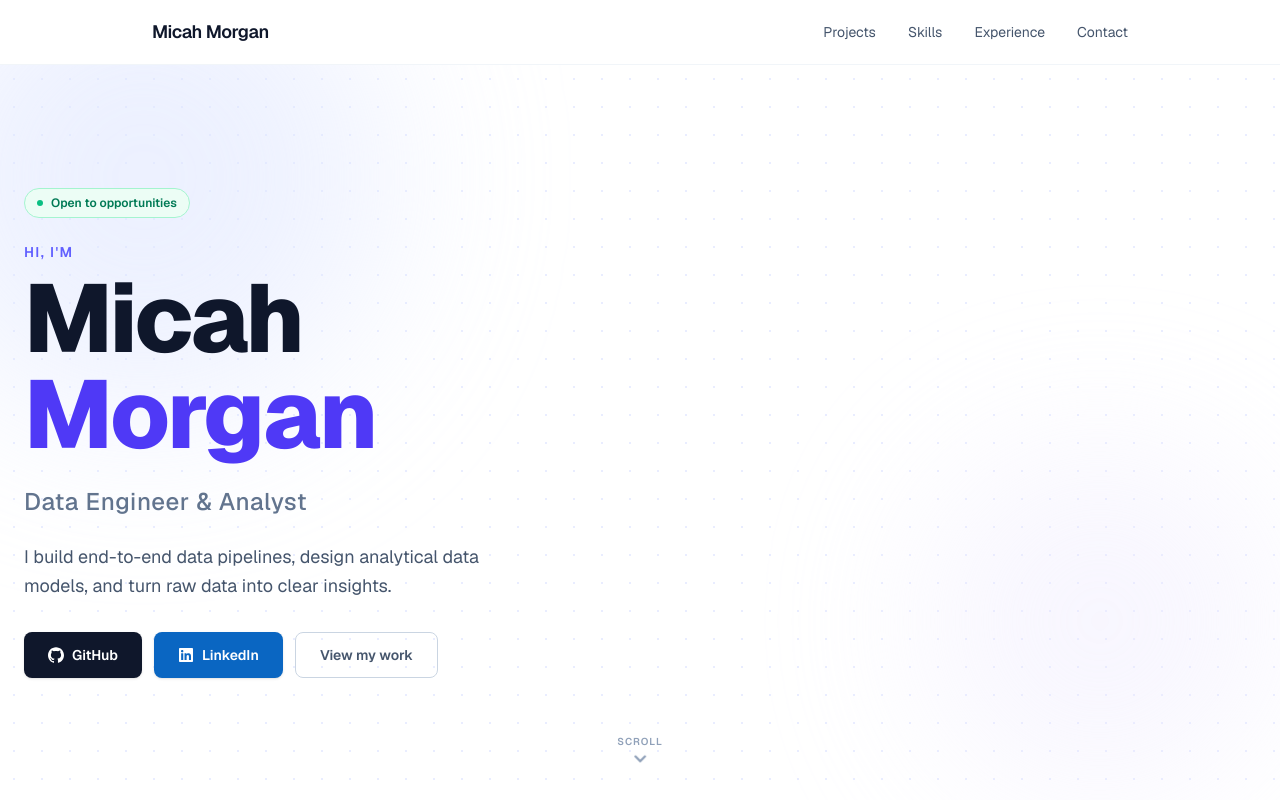
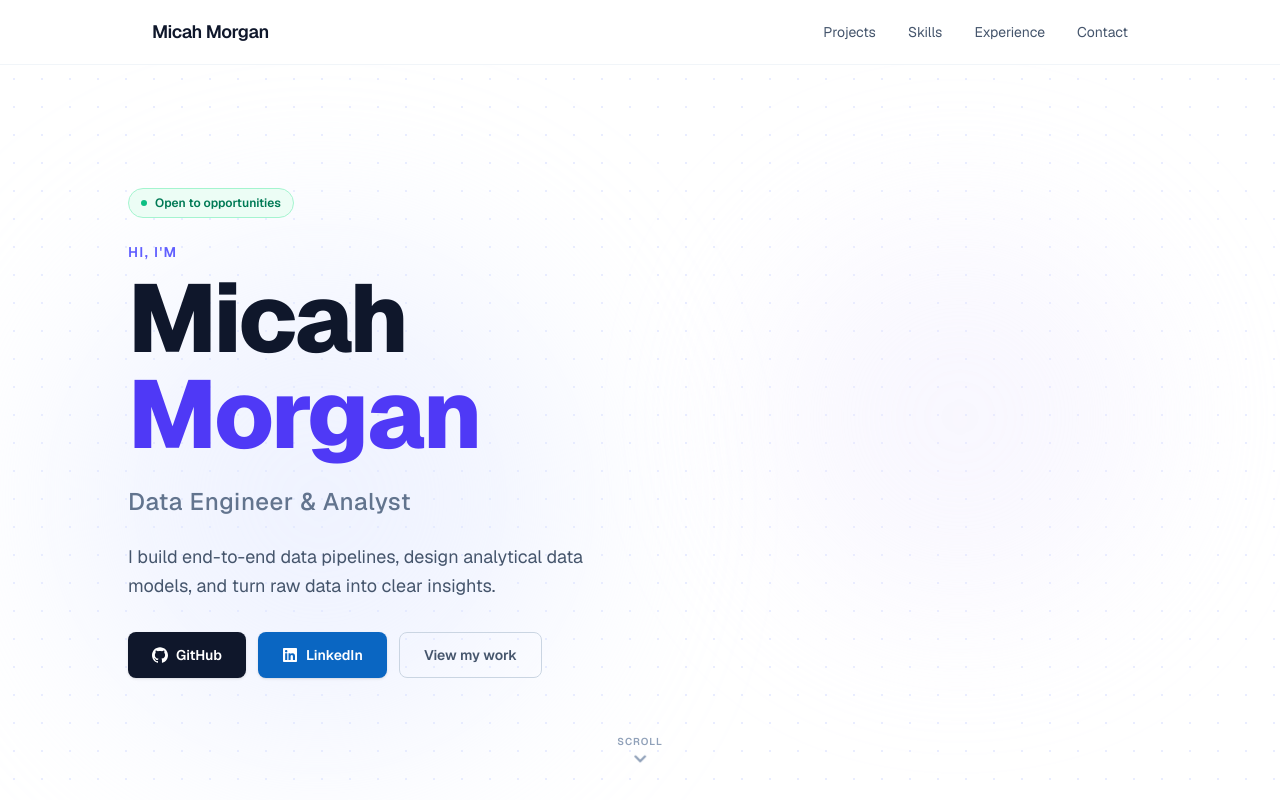
Before and after one commit to morganmicah200/Portfolio-Website, a Next.js app: page / in a window 1280 px wide. Shown: the top 800 px of the page. Built offline with nearby package versions, Linux system fonts and the light colour scheme.

Commit message:
Fix hero centering (missing mx-auto) and reposition gradient orbs

```diff
--- a/app/components/Hero.tsx
+++ b/app/components/Hero.tsx
@@ -16,10 +16,10 @@ export default function Hero() {
         }}
       />
       {/* Gradient orbs */}
-      <div className="absolute -top-32 -left-24 w-[480px] h-[480px] rounded-full bg-indigo-100 opacity-60 blur-[90px] pointer-events-none" />
-      <div className="absolute bottom-0 right-0 w-[360px] h-[360px] rounded-full bg-violet-100 opacity-40 blur-[80px] pointer-events-none" />
+      <div className="absolute top-1/4 left-1/4 w-[500px] h-[500px] rounded-full bg-indigo-100 opacity-50 blur-[100px] pointer-events-none -translate-x-1/2" />
+      <div className="absolute bottom-1/4 right-1/4 w-[400px] h-[400px] rounded-full bg-violet-100 opacity-35 blur-[80px] pointer-events-none translate-x-1/2" />
 
-      <div className="relative z-10 max-w-5xl w-full flex flex-col gap-6 py-20">
+      <div className="relative z-10 max-w-5xl mx-auto w-full flex flex-col gap-6 py-20">
         {/* Available badge */}
         <div className="self-start flex items-center gap-2 px-3 py-1.5 rounded-full bg-emerald-50 border border-emerald-200 text-emerald-700 text-xs font-semibold">
           <span className="h-1.5 w-1.5 rounded-full bg-emerald-500 animate-pulse" />
```
Also changed, not shown: img2.png (added), 1 other file (tests, documents, lock files or other folders).
